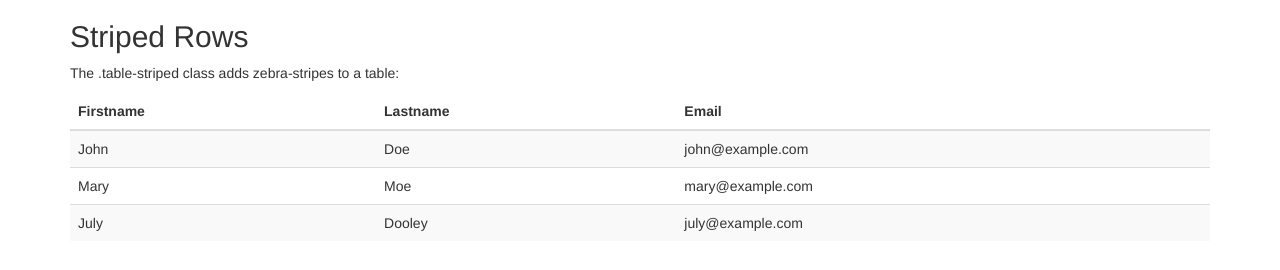
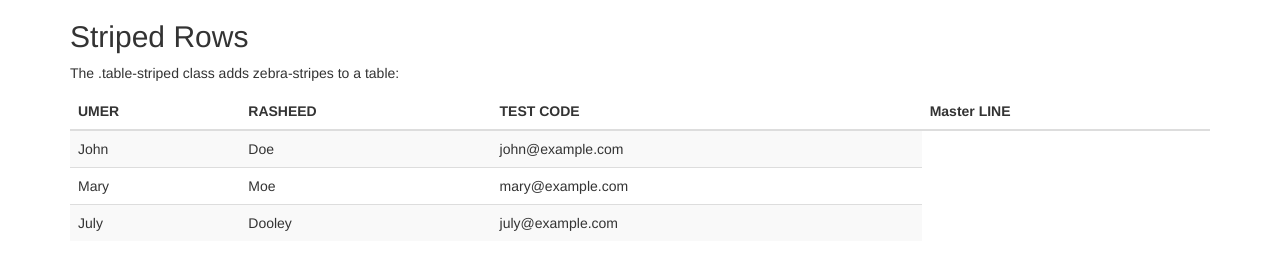
Before and after one commit to umer1o9/myapp, a plain HTML site: page index.html in a window 1280 px wide. Drawn offline with nearby package versions, Linux system fonts and the light colour scheme.

Commit message:
add line in master

```diff
--- a/index.html
+++ b/index.html
@@ -16,9 +16,10 @@
   <table class="table table-striped">
     <thead>
       <tr>
-        <th>Firstname</th>
-        <th>Lastname</th>
-        <th>Email</th>
+        <th>UMER</th>
+        <th>RASHEED</th>
+        <th>TEST CODE</th>
+        <th>Master LINE</th>
       </tr>
     </thead>
     <tbody>
```
Also changed, not shown: 1 other file.
